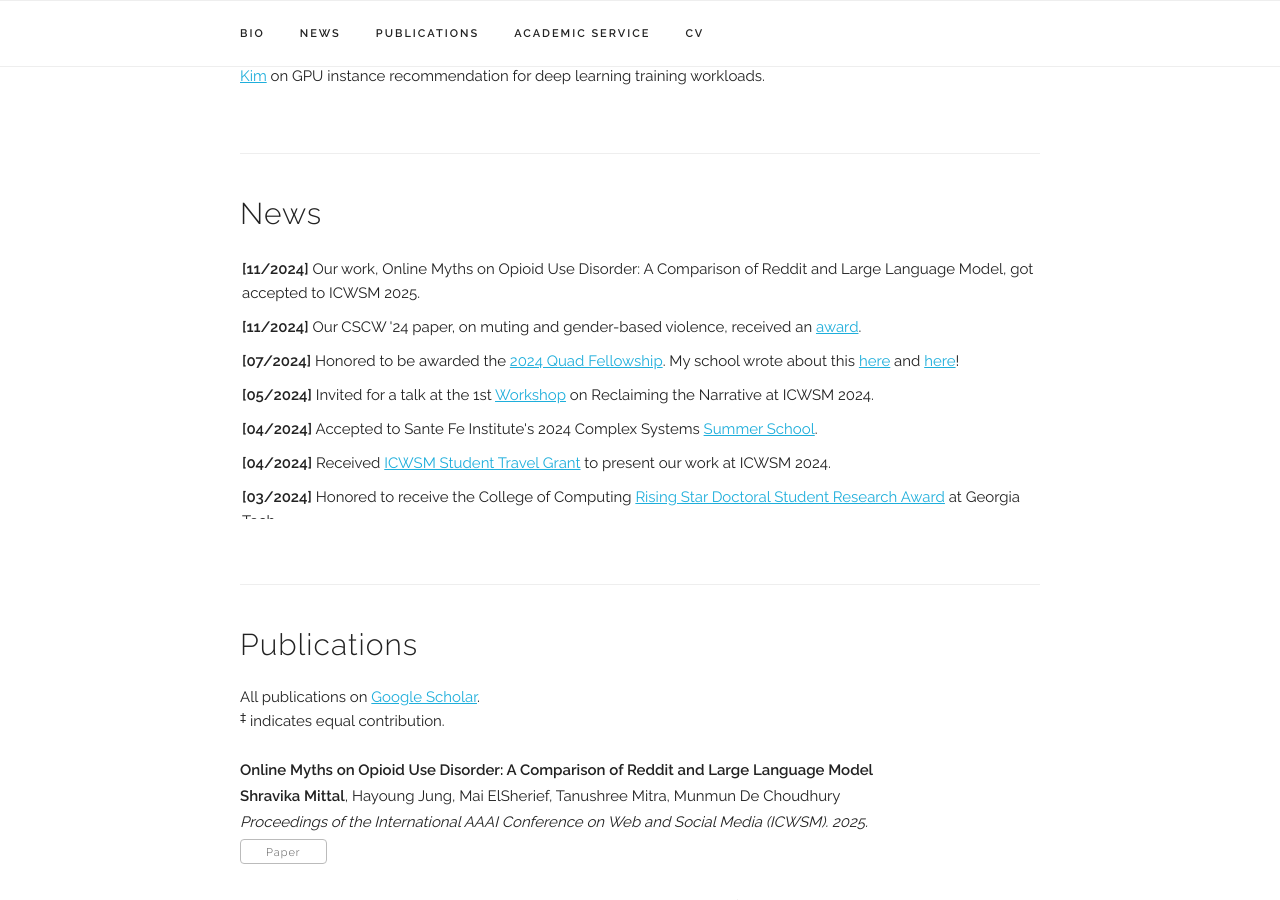
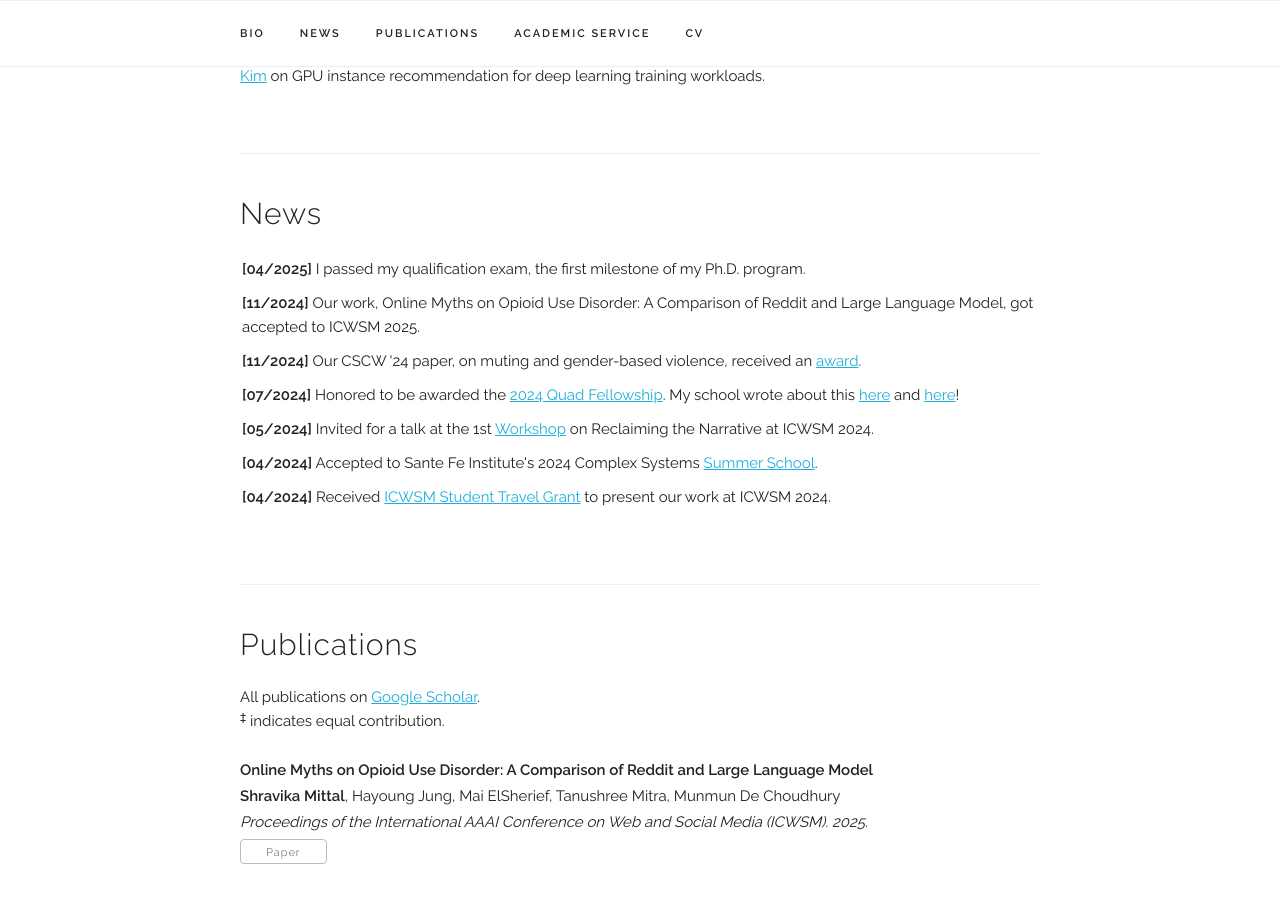
Before and after one commit to mittalshravika/mittalshravika.github.io, a Jekyll site: the page built from index.html, in a window 1280 px wide and 900 px high, scrolled down 710 px. Built offline with Jekyll 4.4.1, drawn with Linux system fonts in a browser that asks for light colours; some web fonts are replaced.

Commit message:
passed my quals

```diff
--- a/index.html
+++ b/index.html
@@ -58,6 +58,12 @@ title: Home
   <h4>News</h4>
 
   <UL style="list-style-type: none; padding: 2px; overflow-y: scroll; height:260px;">
+
+    <li> <b>[04/2025]</b>
+
+      I passed my qualification exam, the first milestone of my Ph.D. program.
+
+    </li>
 
     <li> <b>[11/2024]</b>
 
```
